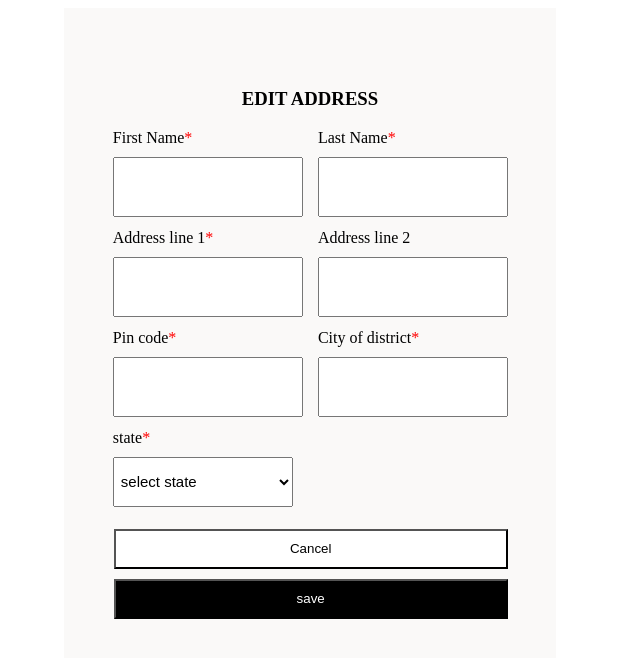
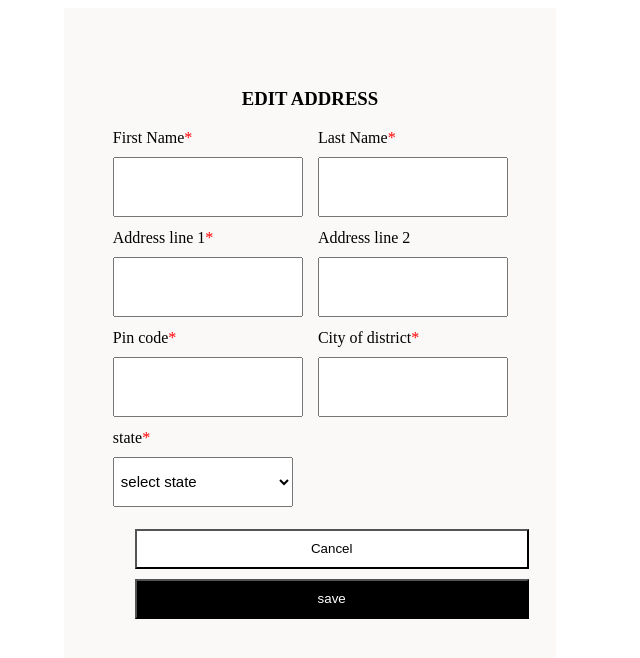
Before and after one commit to Smrutiranjan-Patra/HMClothing, a plain HTML site: page address.html in a window 1280 px wide. Shown: the whole page, without its empty margins (330-970 px from the left). Drawn offline with Linux system fonts and the light colour scheme.

Commit message:
Update address.html

```diff
--- a/address.html
+++ b/address.html
@@ -52,14 +52,14 @@
       }
       #can {
         width: 80%;
-        margin-left: 50px;
+        margin-left: 71px;
         height: 40px;
         background-color: white;
         color: black;
       }
       #save {
         width: 80%;
-        margin-left: 50px;
+        margin-left: 71px;
         margin-top: 10px;
         height: 40px;
         background-color: black;
```
